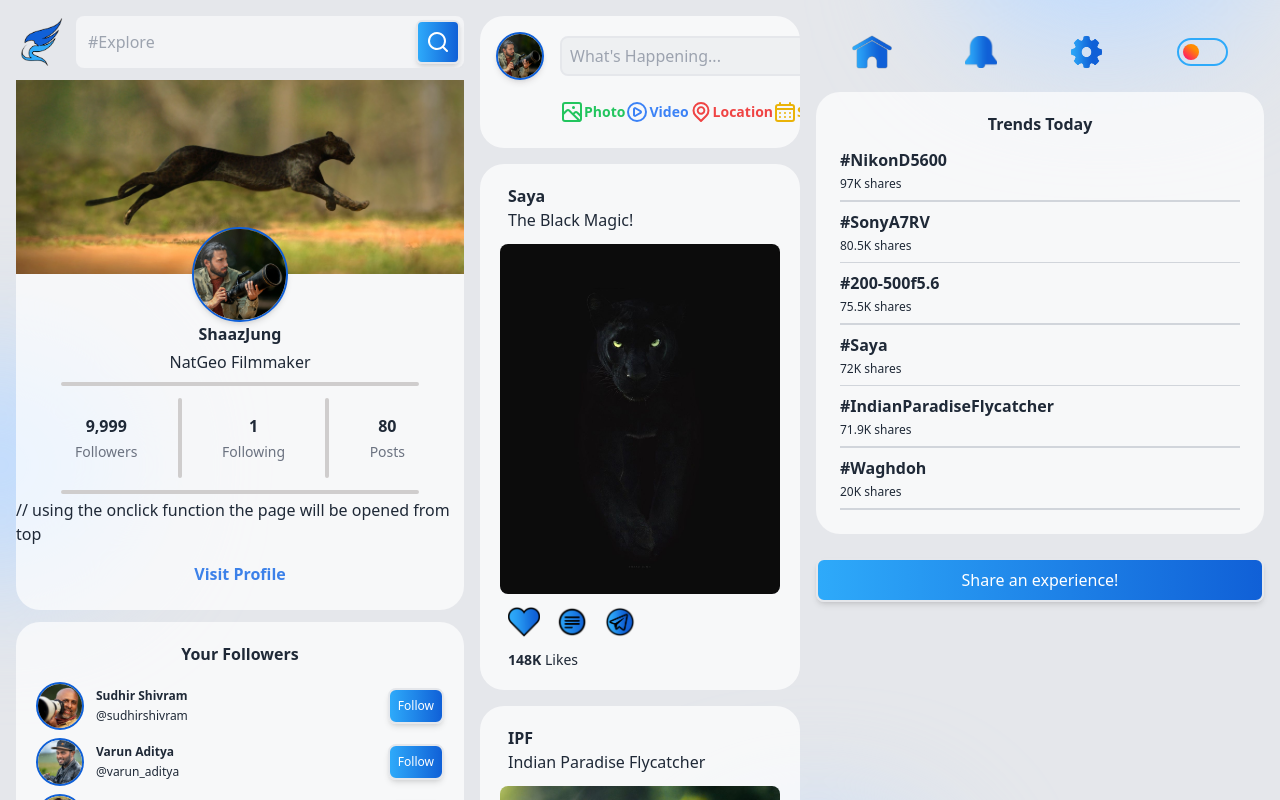
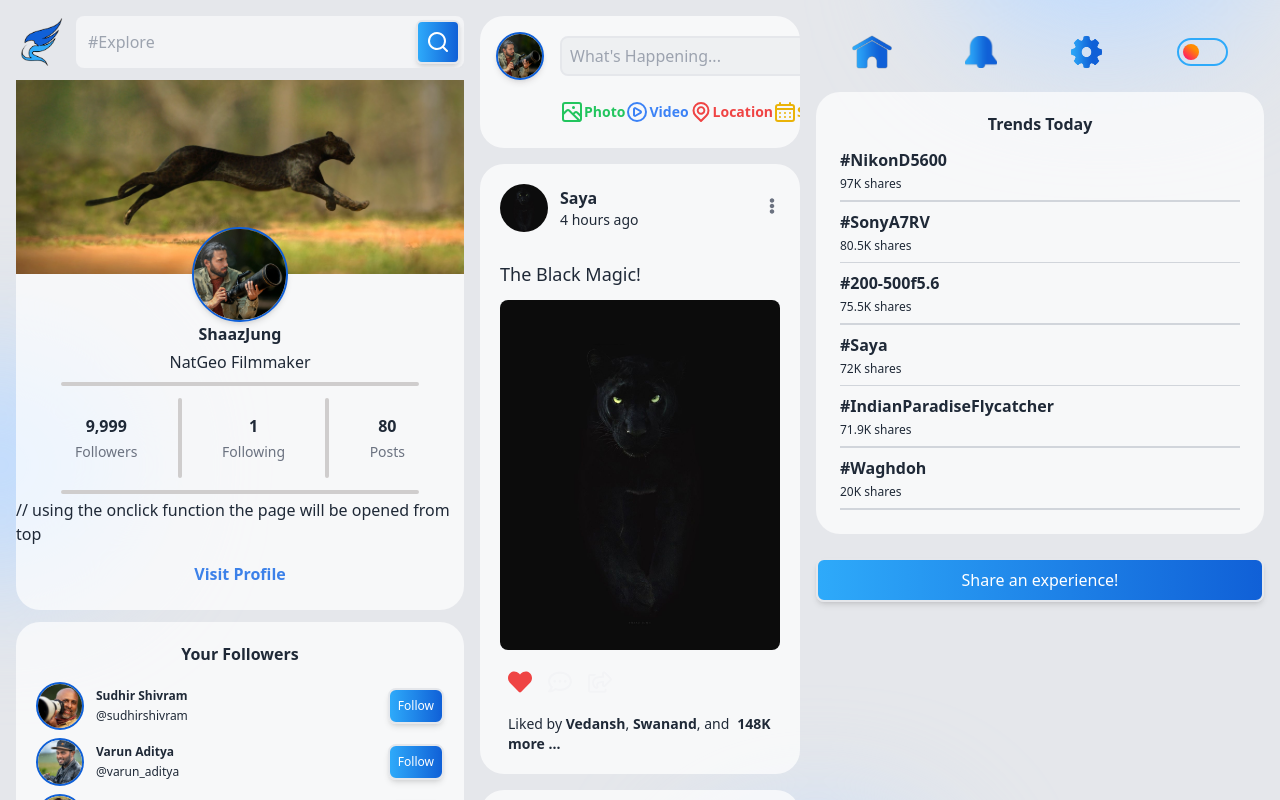
Before and after one commit to SwanandD121/FeatherPerfect_fe, a React (Create React App) app: page /home in a window 1280 px wide. Shown: the top 800 px of the page. Built offline with nearby package versions, Linux system fonts and the light colour scheme.

Commit message:
Post card enhanced

```diff
--- a/package.json
+++ b/package.json
@@ -11,6 +11,7 @@
     "@testing-library/user-event": "^13.5.0",
     "react": "^18.3.1",
     "react-dom": "^18.3.1",
+    "react-icons": "^5.3.0",
     "react-router-dom": "^6.26.2",
     "react-scripts": "5.0.1",
     "react-toastify": "^10.0.5",
--- a/src/Components/Post/Post.jsx
+++ b/src/Components/Post/Post.jsx
@@ -1,31 +1,93 @@
-import React from 'react'
-import Comment from '../../img/comment-filled.png'
-import Share from '../../img/share-filled.png'
-import Heart from '../../img/heart-filled.png'
-import NotLike from '../../img/heart.png'
+import React, { useState } from 'react';
+import { FaRegCommentDots, FaRegShareSquare, FaHeart, FaRegHeart, FaEllipsisV } from 'react-icons/fa'; // Import icons from react-icons
 
-const Post = ({data}) => {
+const Post = ({ data }) => {
+  const [menuOpened, setMenuOpened] = useState(false);
+
+  const toggleMenu = () => {
+    setMenuOpened(!menuOpened);
+  };
+
   return (
-    <div className="Post flex flex-col gap-3  bg-white/70 dark:bg-slate-800 rounded-3xl p-5">
+    <div className="Post flex flex-col gap-3 bg-white/70 dark:bg-slate-800 rounded-3xl p-5 relative">
 
-        <div className="detail flex flex-col ml-2">
-            <span className='dark:text-white'><b>{data.name}</b></span>
-            <span className='dark:text-white/80'> {data.desc}</span>
+
+      <div className="flex justify-between items-center">
+        <div className="flex items-center">
+
+          <img
+            src={data.img}
+            alt="Profile"
+            className="rounded-full w-12 h-12 object-cover mr-3"
+          />
+
+
+          <div className="detail flex flex-col">
+            <span className="dark:text-white">
+              <b>{data.name}</b>
+            </span>
+
+            <span className="dark:text-white/80 text-sm">4 hours ago</span> {/* Date of posting */}
+
+          </div>
+
+
         </div>
 
-        <img src={data.img} alt="" className="rounded-lg object-cover   max-h-fi" />
 
 
-        <div className="postReact flex gap-4 hover:cursor-pointer ml-2 ">
-            <img src={data.liked?Heart: NotLike} alt="" className='w-8 h-8'/>
-            <img src={Comment} alt="" className='w-8 h-8' />
-            <img src={Share} alt="" className='w-8 h-8'/>
+        <div className="relative">
+          <button className="focus:outline-none" onClick={toggleMenu}>
+            <FaEllipsisV className="text-gray-500 dark:text-white cursor-pointer" /> {/* React Icon for three dots */}
+          </button>
+
+
+          {menuOpened && (
+            <div className="absolute top-8 right-0 bg-white dark:bg-gray-800 shadow-lg rounded-lg w-40 z-50">
+              <ul className="text-gray-700 dark:text-white text-sm">
+                <li className="hover:bg-gray-100 dark:hover:bg-gray-700 px-4 py-2 cursor-pointer">
+                  Not Interested
+                </li>
+                <li className="hover:bg-gray-100 dark:hover:bg-gray-700 px-4 py-2 cursor-pointer">
+                  Unfollow
+                </li>
+                <li className="hover:bg-gray-100 dark:hover:bg-gray-700 px-4 py-2 cursor-pointer">
+                  Report
+                </li>
+              </ul>
+            </div>
+          )}
         </div>
+      </div>
+      <span className="dark:text-white/80 mt-4 text-lg">{data.desc}</span>
+      <img
+        src={data.img}
+        alt=""
+        className="rounded-lg object-contain max-h-96 w-full"
+      />
+      <div className="postReact flex gap-4 hover:cursor-pointer ml-2 mt-2">
+        <button>
+          {data.liked ? (
+            <FaHeart className="size-6 text-red-500" />
+          ) : (
+            <FaRegHeart className="size-6 text-white h-8" />
+          )}
+        </button>
+        <FaRegCommentDots className="size-6 text-gray-100" />
+        <FaRegShareSquare className="size-6 text-gray-100" />
+      </div>
 
-        <span className="ml-2 text-sm dark:text-white"><b>{data.likes}</b> Likes </span>
+
+      <span className="ml-2 text-sm dark:text-white mt-2">
+        Liked by <b>Vedansh</b>, <b>Swanand</b>, and<span className="ml-2 text-sm dark:text-white">
+        <b>{data.likes}</b>
+      </span> <b>{data.moreLikes} more ...</b>
+      </span>
+
+
 
     </div>
-  )
-}
+  );
+};
 
-export default Post
+export default Post;
```
Also changed, not shown: 1 other file (tests, documents, lock files or other folders).
